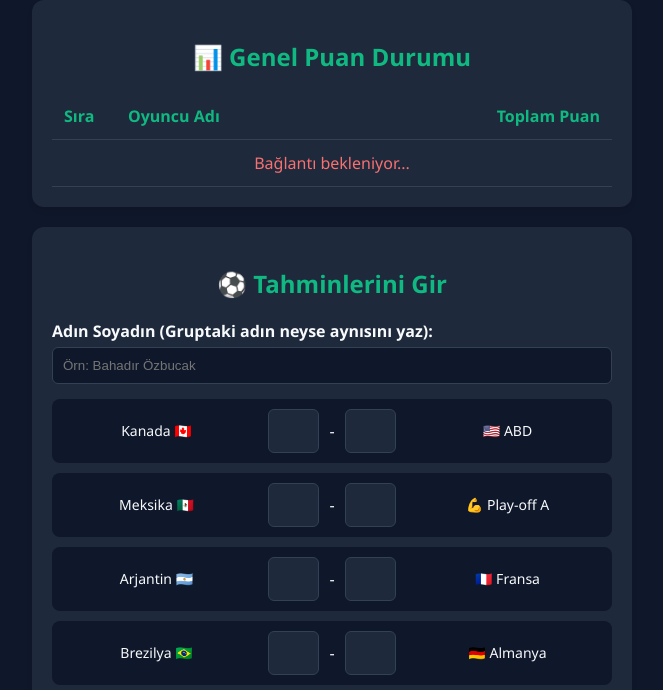
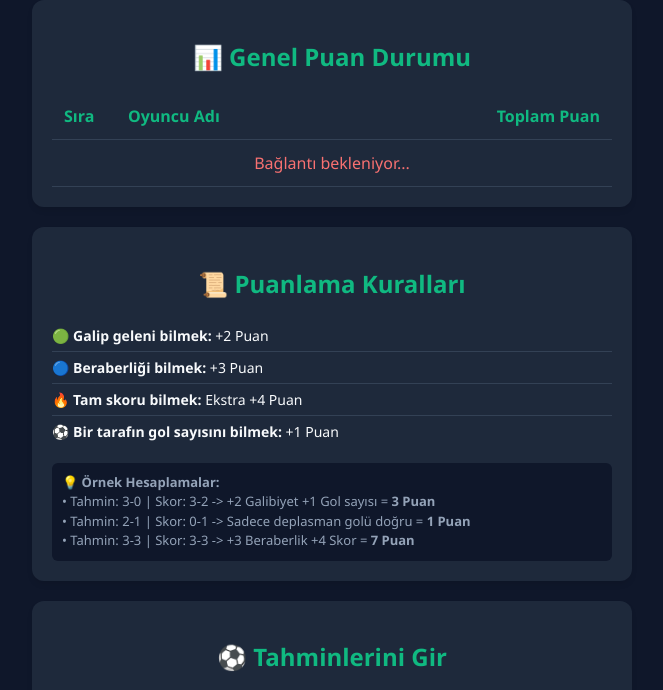
Before and after one commit to oebbozbucak-afk/dunya-kupasi-tahmin, a website: page public/index.html in a window 1280 px wide. Shown: the part 106-796 px from the top of the page, without its empty margins (308-971 px from the left). Drawn offline with Linux system fonts and the light colour scheme; no server answers.

Commit message:
Kurallar tablosu eklendi

```diff
--- a/public/index.html
+++ b/public/index.html
@@ -57,6 +57,27 @@
         .rank-1 { color: #fbbf24; }
         .rank-2 { color: #cbd5e1; }
         .rank-3 { color: #b45309; }
+
+        /* Kurallar Listesi Tasarımı */
+        .rules-list {
+            list-style-type: none;
+            padding-left: 0;
+        }
+        .rules-list li {
+            padding: 6px 0;
+            border-bottom: 1px solid #334155;
+            font-size: 14px;
+        }
+        .rules-list li:last-child { border-bottom: none; }
+        .example-box {
+            background: #0f172a;
+            padding: 10px;
+            border-radius: 6px;
+            font-size: 13px;
+            color: #94a3b8;
+            margin-top: 8px;
+            line-height: 1.5;
+        }
 
         .input-group {
             margin-bottom: 15px;
@@ -142,6 +163,22 @@
     </div>
 
     <div class="card">
+        <h2>📜 Puanlama Kuralları</h2>
+        <ul class="rules-list">
+            <li>🟢 <b>Galip geleni bilmek:</b> +2 Puan</li>
+            <li>🔵 <b>Beraberliği bilmek:</b> +3 Puan</li>
+            <li>🔥 <b>Tam skoru bilmek:</b> Ekstra +4 Puan</li>
+            <li>⚽ <b>Bir tarafın gol sayısını bilmek:</b> +1 Puan</li>
+        </ul>
+        <div class="example-box">
+            <b>💡 Örnek Hesaplamalar:</b><br>
+            • Tahmin: 3-0 | Skor: 3-2 -> +2 Galibiyet +1 Gol sayısı = <b>3 Puan</b><br>
+            • Tahmin: 2-1 | Skor: 0-1 -> Sadece deplasman golü doğru = <b>1 Puan</b><br>
+            • Tahmin: 3-3 | Skor: 3-3 -> +3 Beraberlik +4 Skor = <b>7 Puan</b>
+        </div>
+    </div>
+
+    <div class="card">
         <h2>⚽ Tahminlerini Gir</h2>
         <form id="tahminForm">
             <div class="input-group">
@@ -201,7 +238,6 @@
         puanTablosunuGetir();
     });
 
-    // Puan Durumunu Çeken Fonksiyon
     function puanTablosunuGetir() {
         fetch('/api/puan-tablosu')
             .then(res => res.json())
@@ -236,7 +272,6 @@
             });
     }
 
-    // Form Gönderme Fonksiyonu
     document.getElementById('tahminForm').addEventListener('submit', (e) => {
         e.preventDefault();
 
```
